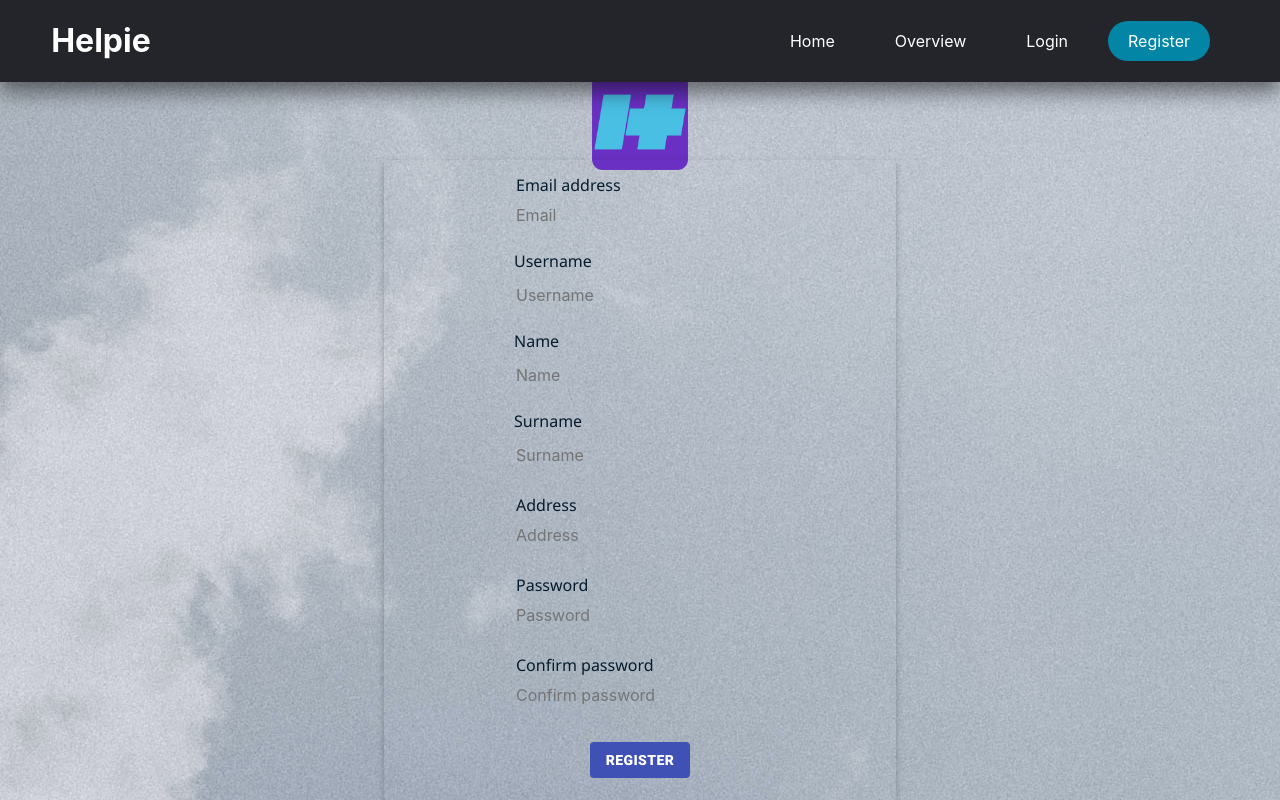
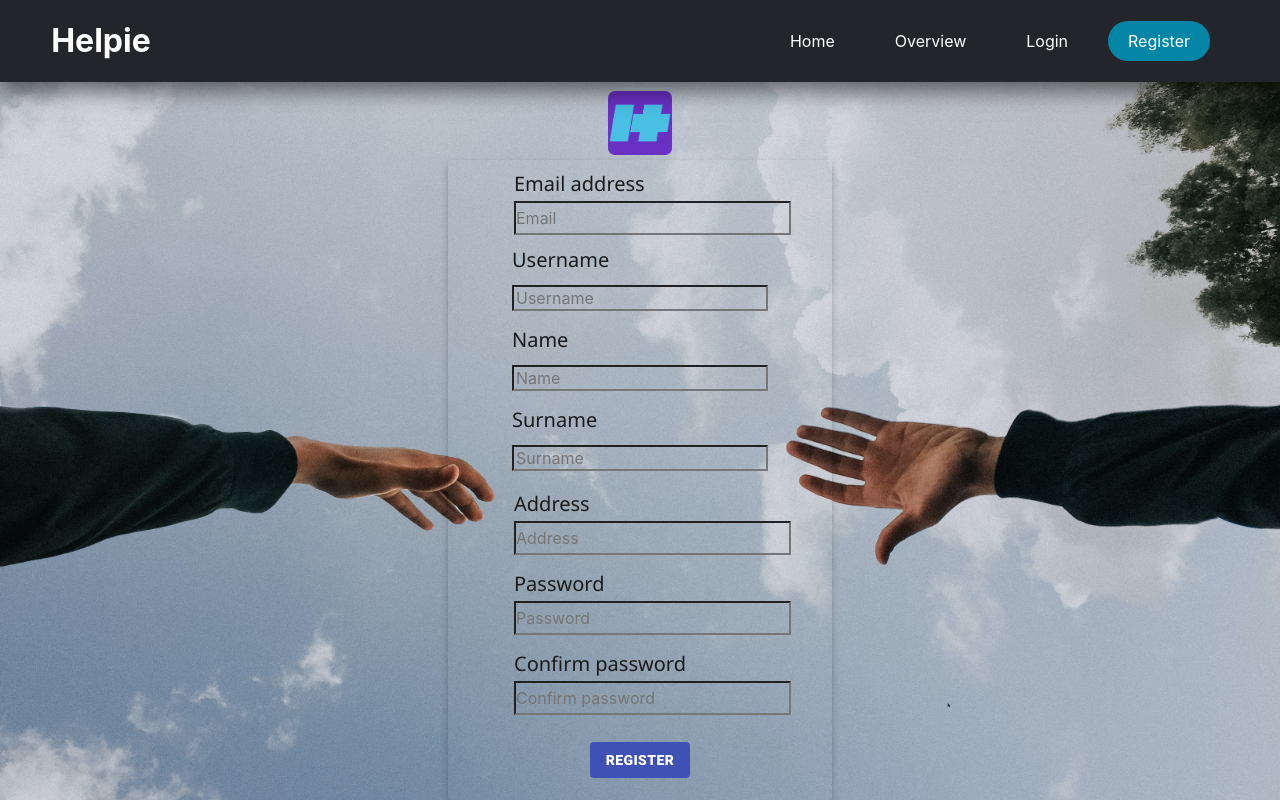
Before and after one commit to cristibctr/FrontEnd-Team2, a React (Create React App) app: page /register in a window 1280 px wide. Shown: the top 800 px of the page. Built offline with nearby package versions, Linux system fonts and the light colour scheme.

Commit message:
Update Register.css

```diff
--- a/src/styles/Register.css
+++ b/src/styles/Register.css
@@ -1,9 +1,12 @@
 .textRegister{
   margin-bottom: 4px;
   margin-top: 4px;
+
   align-items: center;
-  color:rgb(6, 28, 46);
+  color:rgb(27, 26, 26);
   font-family: 'Segoe UI',sans-serif;
+  font-size: 20px;
+  text-shadow: 1px;
 }
 
 .fieldRegister {
@@ -13,6 +16,8 @@
   position: relative;
   background-color: rgba(255,255,255,0.3);
   transition: 0.3s all;
+  box-sizing: border-box;
+  box-shadow: black;
 }
 .fieldRegister:hover {
   background-color: rgba(255, 255, 255, 0.45);
@@ -35,16 +40,22 @@
   margin-left: auto;
   transform: translateY(-50%);
   align-items: center;
-  width: 40%;
+  width: 30%;
   border-radius: 3px;
   fill-opacity: 0.5;
   box-shadow: 0px 3px 7px rgba(0,0,0,.25);
 }
 .bodyRegister{
   display: grid;
-  background: url(help.jpg) repeat;
+  background: url(help.jpg);
+  background-repeat: no-repeat;
+  background-size: cover;
+  background-position: center;
+  background-attachment: fixed;
+  display: grid;
   grid-template-rows: 30% 75%;
   height: 100vh;
+
 }
 #logoRegister{
   margin-left: 0;
@@ -54,10 +65,13 @@ input[type=text] {
   padding: 1px 2px;
   margin: 8px 0;
   box-sizing: border-box;
+  box-shadow: black;
 }
 
 #imageRegister{
-  height:120%;
+  display: grid;
+  height:80%;
+  margin-top: 5%;
 }
 
 .fbRegister {
@@ -67,12 +81,13 @@ input[type=text] {
 
 .form__fieldRegister {
   font-family: inherit;
-  width: 100%;
-  border: 0;
+  font-size: 10px;
+  width: 110%;
+  border-bottom: 1;
   outline: 0;
   font-size: 1rem;
   padding: 5px 0;
-  background: transparent;
+  background-color:transparent;
 
 }
 
```
